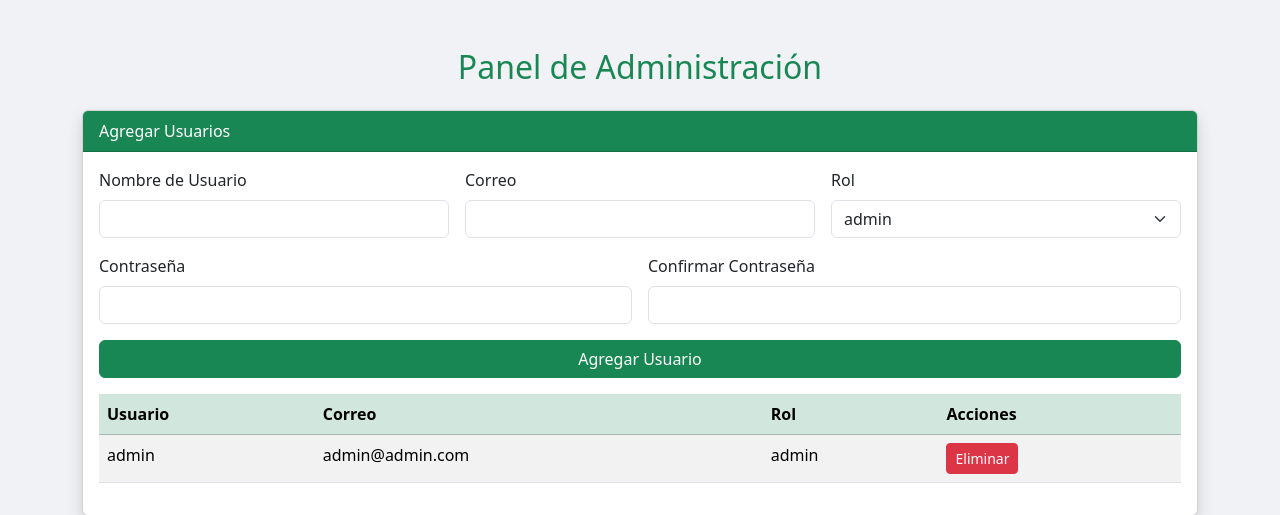
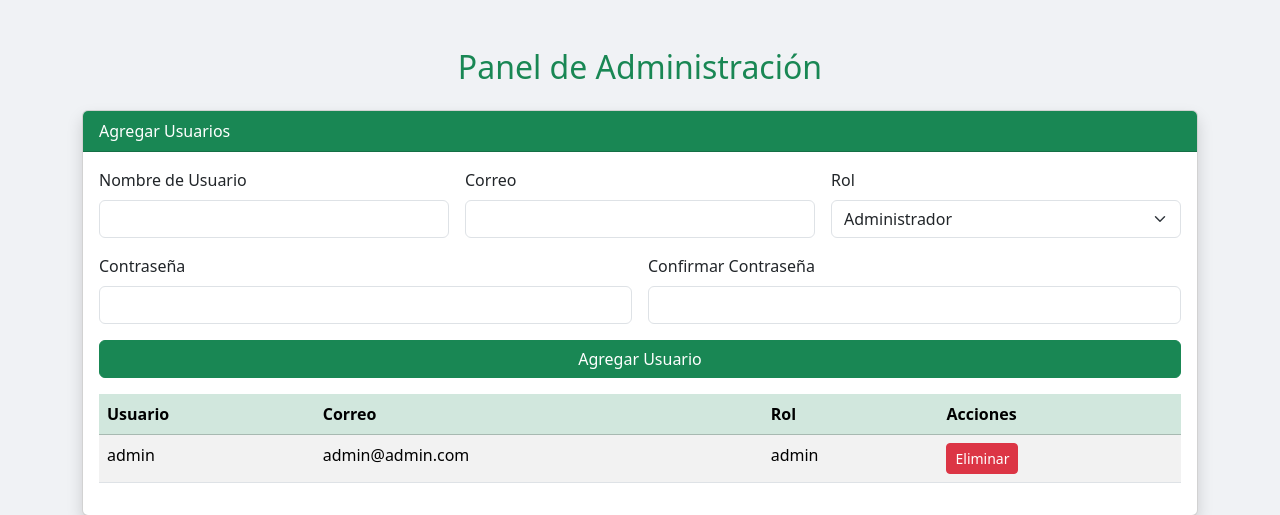
Before and after one commit to Michelle8a/colegio_jerusalem, a Django app: template PROJECTO/ColegioProyecto/templates/registro.html in a window 1280 px wide. Shown: the top 515 px of the page. Run offline with Django 5.2, Linux system fonts and the light colour scheme; the template is opened without the code that fills it, so the values that code supplies are empty; data comes from the database, SQL or seed files in the repository.

Commit message:
roles arreglados

```diff
--- a/PROJECTO/ColegioProyecto/templates/registro.html
+++ b/PROJECTO/ColegioProyecto/templates/registro.html
@@ -1,24 +1,27 @@
 <!DOCTYPE html>
 <html lang="es">
+
 <head>
   <meta charset="UTF-8">
   <title>Login - Panel Admin</title>
   <link href="https://cdn.jsdelivr.net/npm/bootstrap@5.3.2/dist/css/bootstrap.min.css" rel="stylesheet">
 
-<script src="https://cdn.jsdelivr.net/npm/bootstrap@5.3.2/dist/js/bootstrap.bundle.min.js"></script>
+  <script src="https://cdn.jsdelivr.net/npm/bootstrap@5.3.2/dist/js/bootstrap.bundle.min.js"></script>
   {% load static %}
-<script src="{% static 'registro.js' %}"></script>
-</script>
+  <script src="{% static 'registro.js' %}"></script>
+  </script>
   <style>
     body {
       background: #f0f2f5;
     }
+
     .login-container {
       max-width: 400px;
       margin: 100px auto;
     }
   </style>
 </head>
+
 <body>
 
   <!-- Panel Admin -->
@@ -39,10 +42,12 @@
           <div class="col-md-4">
             <label class="form-label">Rol</label>
             <select class="form-select" id="rol" required>
-              <option value="Administrador">admin</option>
-              <option value="Profesor">maestro</option>
-              <option value="Alumno">alumno</option>
+              <option value="admin">Administrador</option>
+              <option value="maestro">Maestro</option>
+              <option value="padre">Padre</option>
+              <option value="alumno">Alumno</option>
             </select>
+
           </div>
           <div class="col-md-6">
             <label class="form-label">Contraseña</label>
@@ -76,4 +81,5 @@
 
 
 </body>
+
 </html>
```
Also changed, not shown: PROJECTO/ColegioProyecto/colegio/usuarios_api.py (line endings or trailing spaces).
